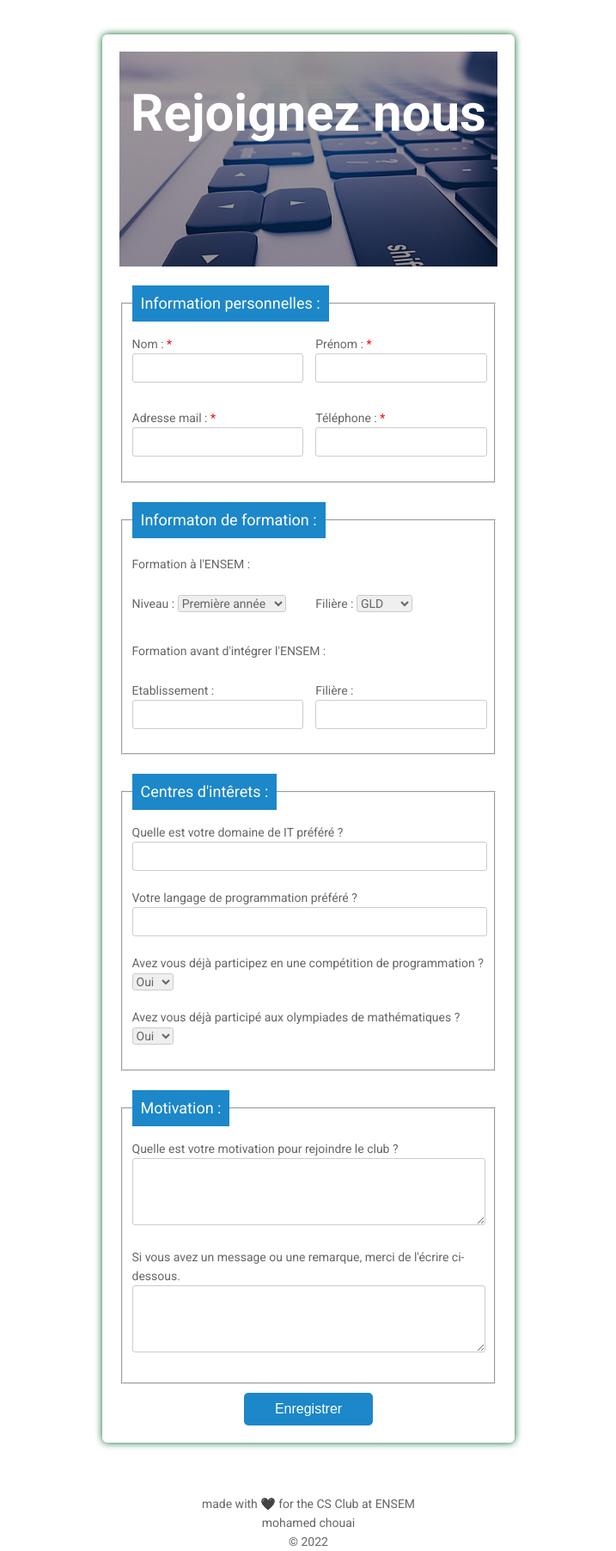
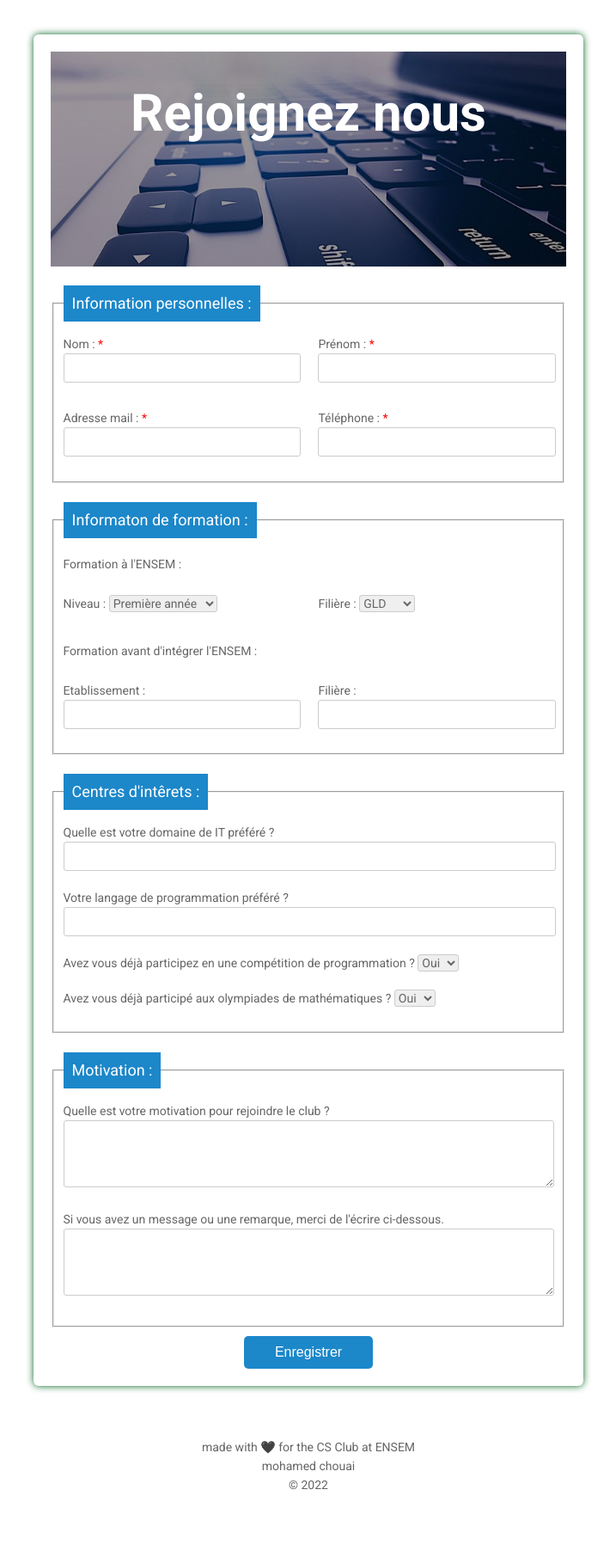
Before and after one commit to mchouai/cscensem, a Django app: page / in a window 1280 px wide. Shown: the whole page at 86% size, without its empty margins (281-998 px from the left). After the commit the page ends 1733 px from the top, so only its background shows below. Run offline with Django 4.2, Linux system fonts and the light colour scheme.

Commit message:
Update form.css

```diff
--- a/static/css/form.css
+++ b/static/css/form.css
@@ -35,8 +35,8 @@ display: flex;
 justify-content: center;
 align-items: center;
 height: inherit;
-padding-left: 400px;
-padding-right: 400px;
+padding-left: 25%;
+padding-right: 25%;
 margin-top: 40px;
 padding-bottom: 60px;
 }
```
